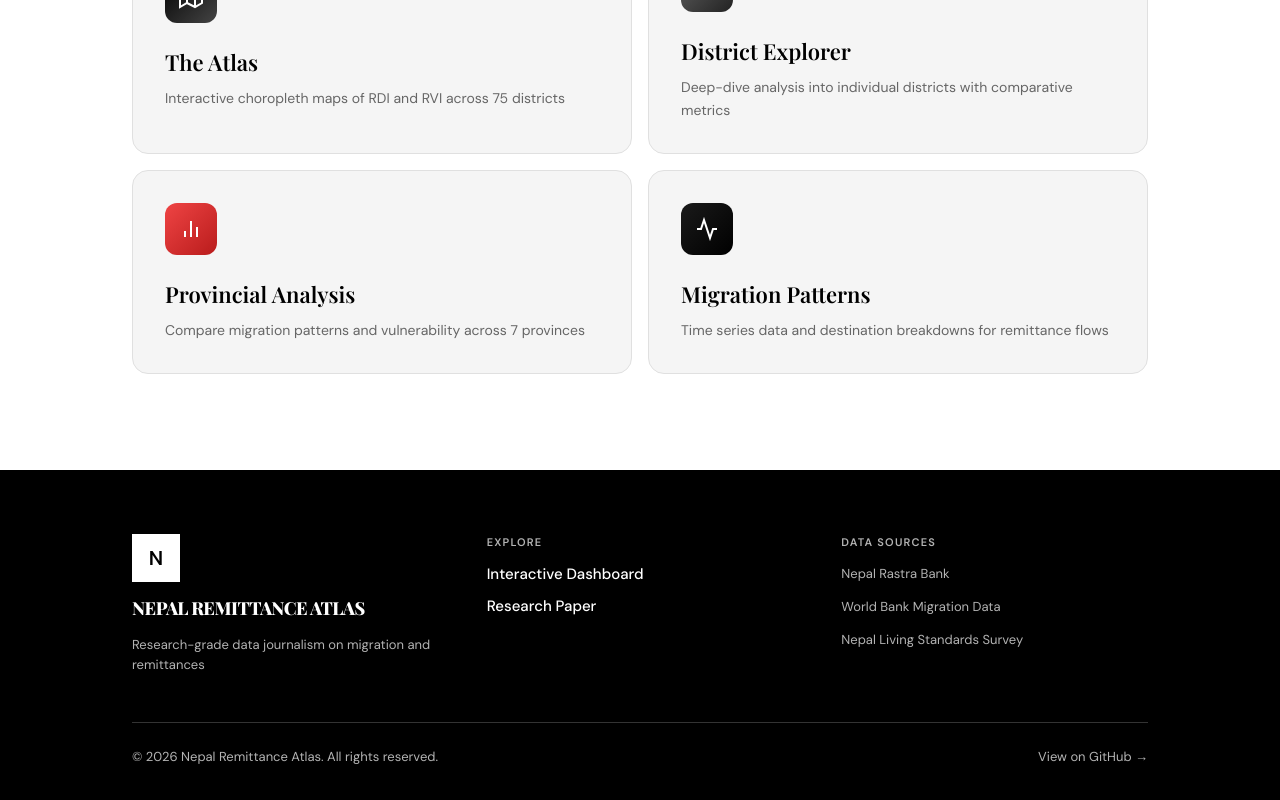
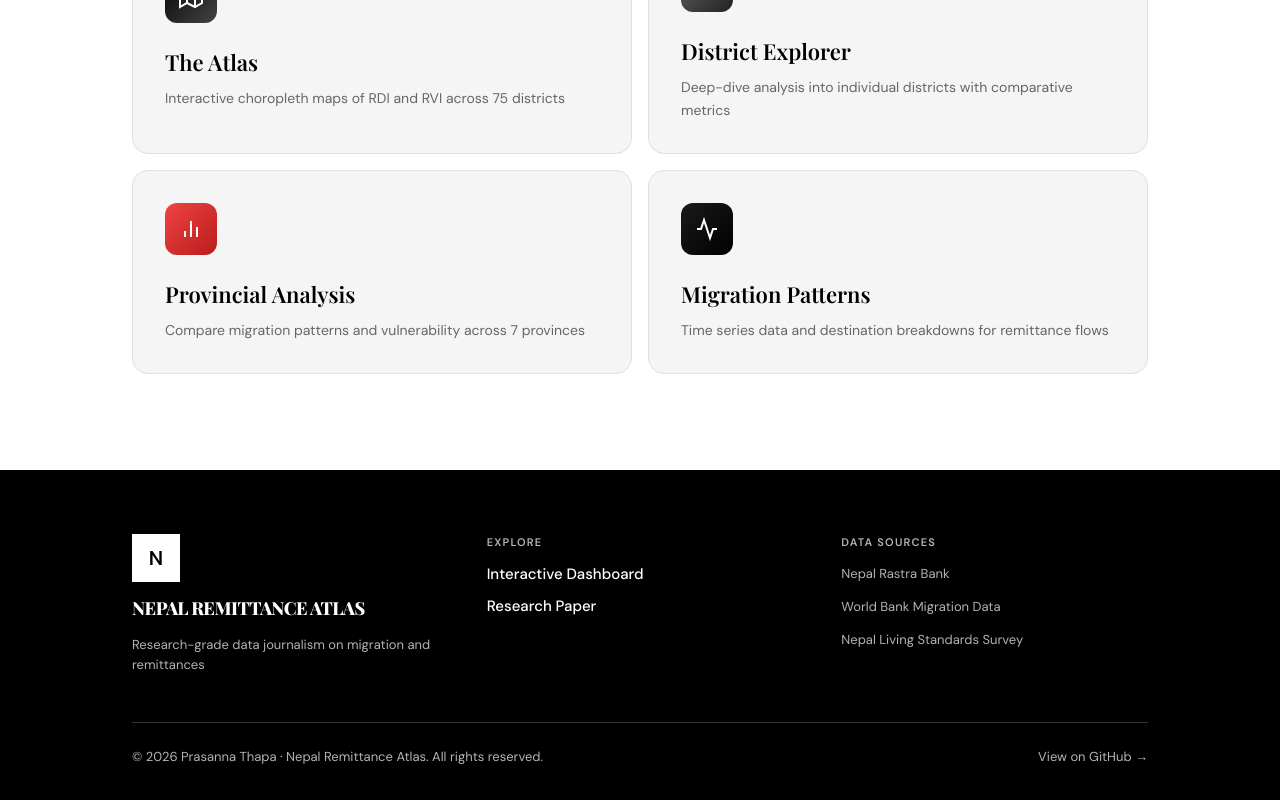
Before and after one commit to tprasanna086-droi/Nepal-remittance-atlas-js, a React (Vite) app: page / in a window 1280 px wide. Shown: the part 1942-2742 px from the top of the page. Built offline with nearby package versions, Linux system fonts and the light colour scheme.

Commit message:
Add author name to footer

```diff
--- a/src/pages/HomePage.jsx
+++ b/src/pages/HomePage.jsx
@@ -152,7 +152,7 @@ export default function HomePage({ setPage }) {
                         </div>
                     </div>
                     <div className={styles.footerBottom}>
-                        <p className={styles.footerCopy}>© 2026 Nepal Remittance Atlas. All rights reserved.</p>
+                        <p className={styles.footerCopy}>© 2026 Prasanna Thapa · Nepal Remittance Atlas. All rights reserved.</p>
                         <a href="https://github.com/tprasanna086-droi/Nepal-remittance-atlas-js" target="_blank" rel="noreferrer" className={styles.footerGithub}>View on GitHub →</a>
                     </div>
                 </div>
```
